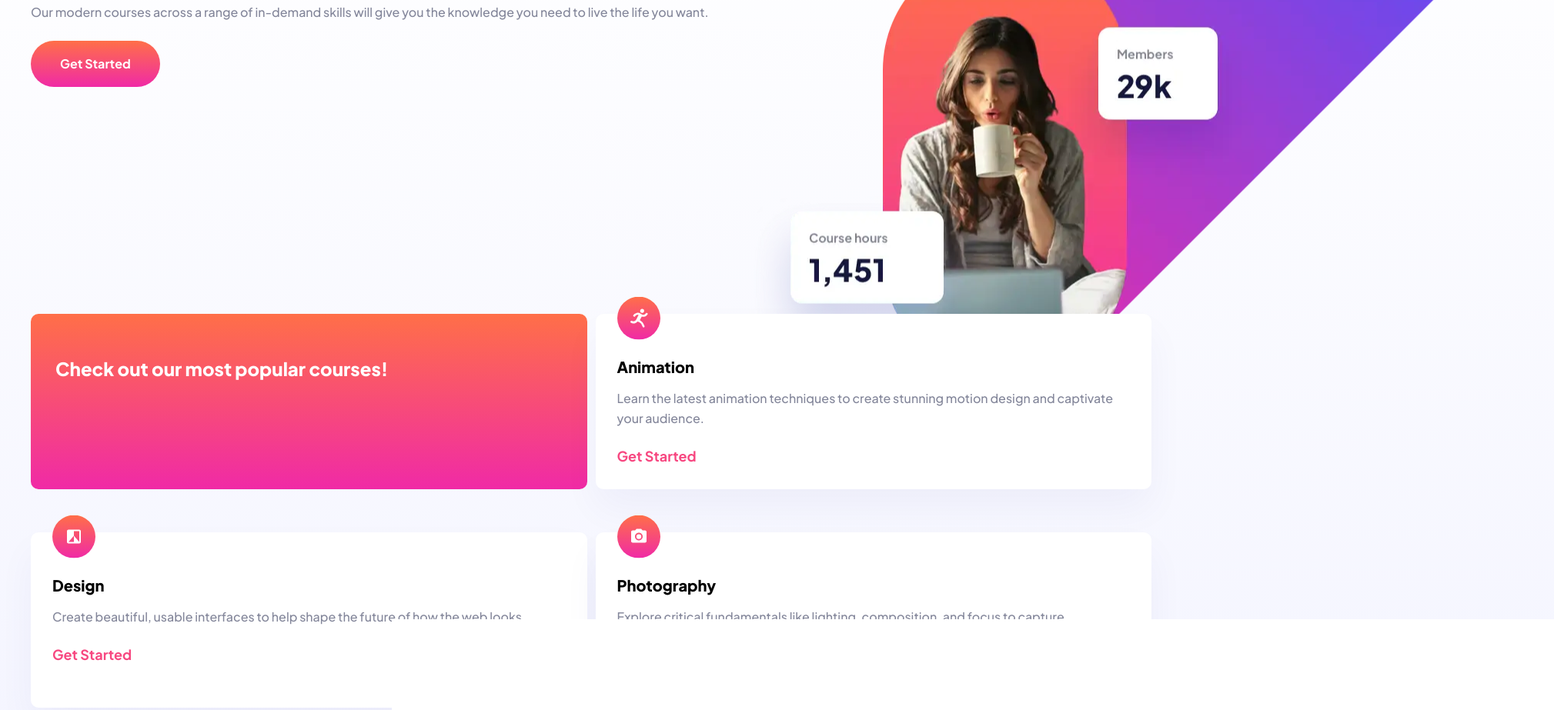
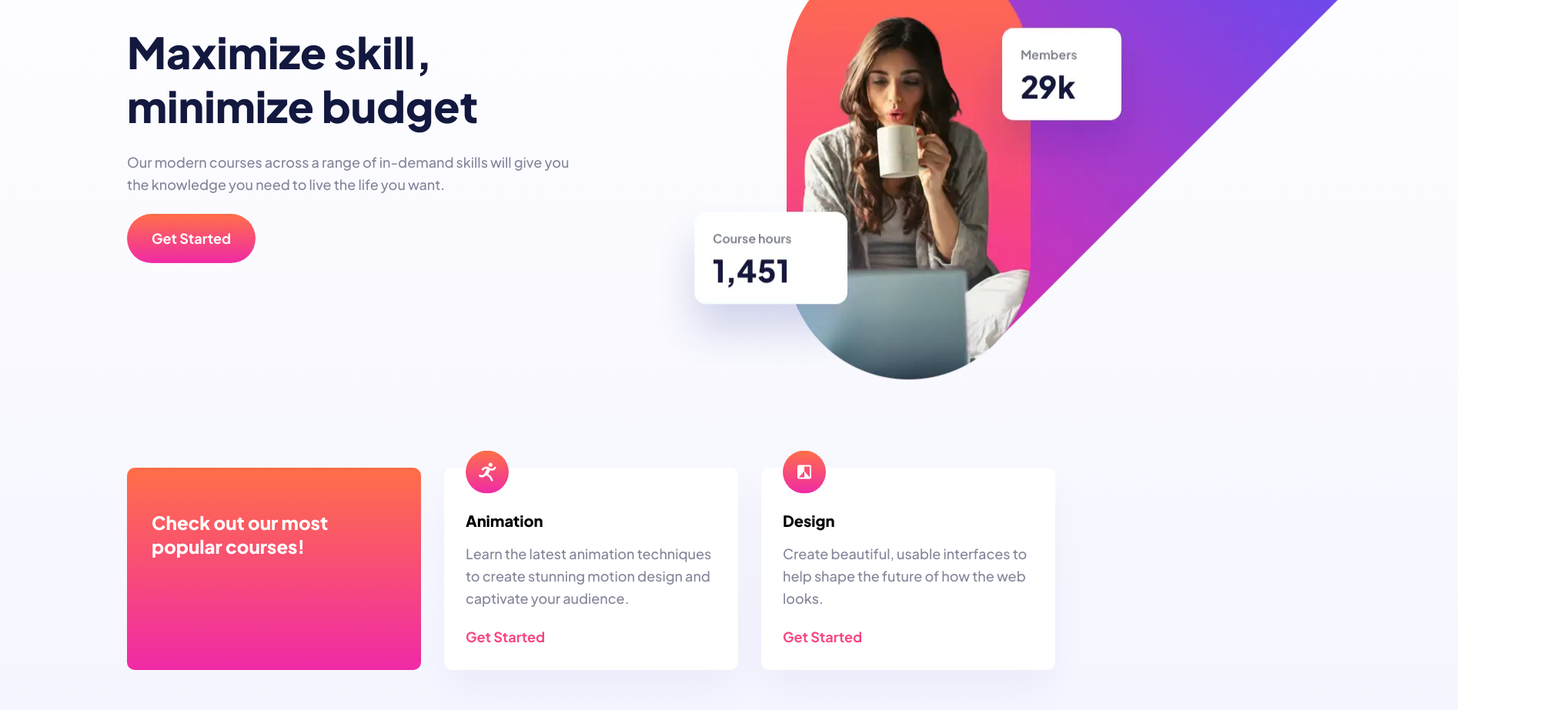
Before and after one commit to stefan-holmgren/fem-skilled-elearning-landing-page, a plain HTML site: page index.html in a window 1536 px wide. Shown: the part 212-1135 px from the top of the page at 77% size, 2019 px wide, since content can reach past the window. Drawn offline with Linux system fonts and the light colour scheme.

Commit message:
Fix style.css formatting issues

```diff
--- a/style.css
+++ b/style.css
@@ -249,7 +249,7 @@ footer .button {
   }
 
   .section-hero .section-hero-information {
-    max-width: calc(100% - 20rem);;
+    max-width: calc(100% - 20rem);
   }
 
   .section-hero .section-hero-image img {
@@ -279,3 +279,45 @@ footer .button {
     padding: 2.25rem 2.5rem;
   }
 }
+
+@media (min-width: 90rem) {
+  :root {
+    --fs-m: 1.125rem;
+    --fs-heading-l: 3.5rem;
+  }
+
+  header {
+    margin: 1.5rem 10.3125rem 0rem;
+  }
+
+  .section-hero {
+    margin: 10.75rem 10.3125rem 0;
+    min-height: 29rem;
+  }
+
+  .section-hero .section-hero-information {
+    max-width: calc(100% - 39rem);
+  }
+
+  .section-hero .section-hero-image img {
+    transform:translate(50%, -44%);
+  }
+
+  .section-hero .button {
+    padding: 1rem 2rem;
+  }
+
+  .section-courses {
+    margin: 7rem 10.3125rem 8.75rem;
+  }
+
+  .section-courses ul {
+    grid-template-columns: 1fr 1fr 1fr;
+    column-gap: 1.875rem;
+    row-gap: 5rem;
+  }
+
+  footer {
+    padding: 2rem 10.3125rem;
+  }
+}
```
